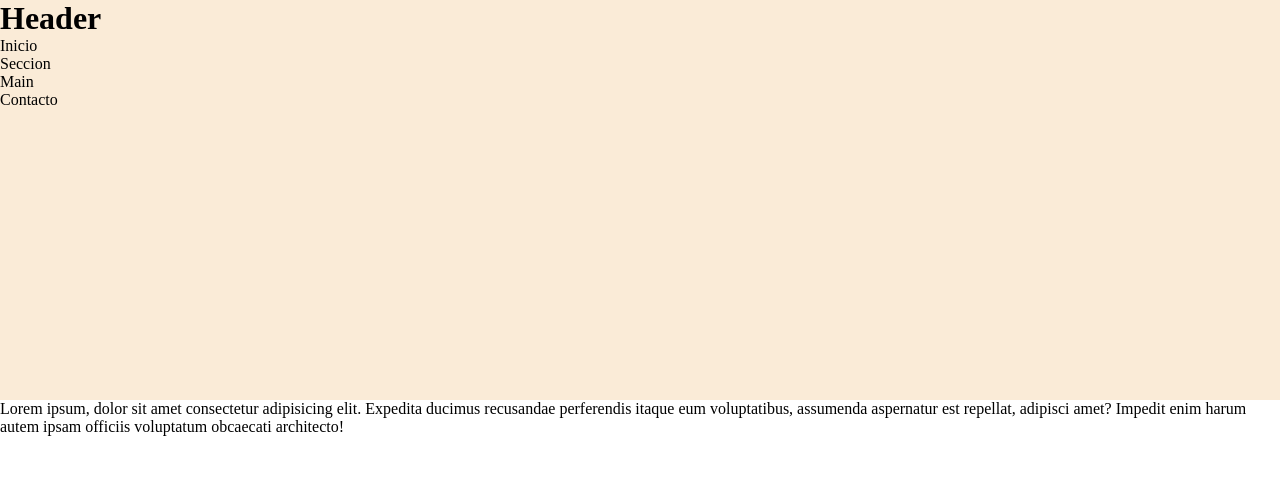
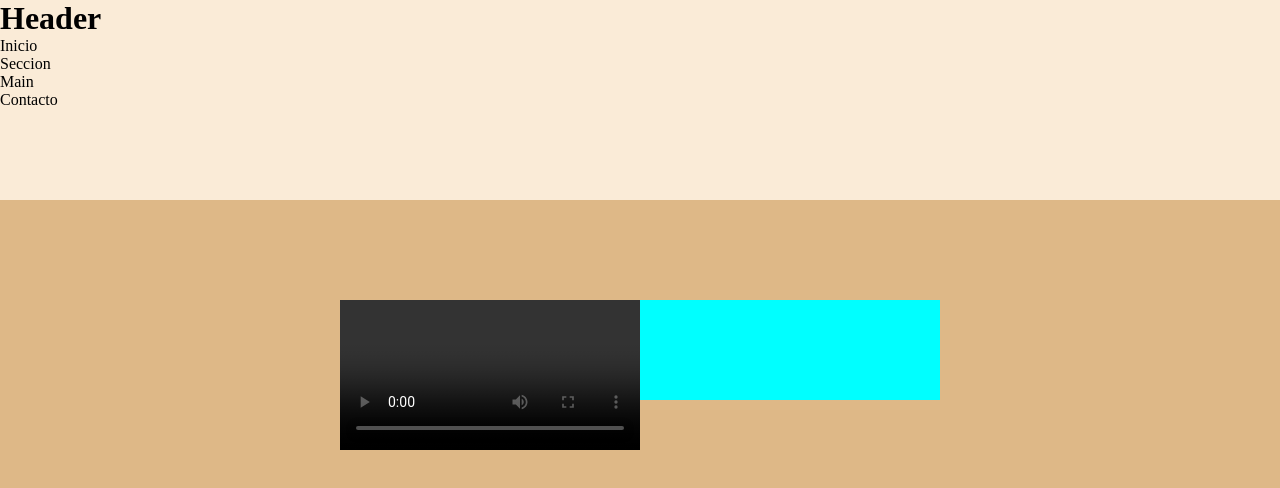
Before and after one commit to DevGragy/ModuloUnoC3, a plain HTML site: page index.html in a window 1280 px wide. Drawn offline with Linux system fonts and the light colour scheme.

Commit message:
Se cambio el bg color

```diff
--- a/css/styles.css
+++ b/css/styles.css
@@ -5,9 +5,25 @@
     padding: 0;
     box-sizing: border-box;
 }
+body {
+    background-color: burlywood;
+}
 
 .container-header {
     width: 100%;
-    height: 400px;
+    height: 200px;
     background-color: antiquewhite;
 }
+
+.container-section-promo {
+    display: flex;
+    width: 70%;
+    margin: 100px auto;
+    justify-content: center;
+}
+
+.items-article {
+    width: 300px;
+    height: 100px;
+    background-color: aqua;
+}
--- a/index.html
+++ b/index.html
@@ -20,16 +20,35 @@
             </nav>
         </header>
 
-        <section></section>
+        <main>
+            <!--
+            <section>
+                <video
+                    src="https://cdn.videvo.net/videvo_files/video/premium/video0036/small_watermarked/computer_code00_preview.mp4"
+                ></video>
+                <video controls>
+                    <source
+                        type="video/web"
+                        src="https://cdn.videvo.net/videvo_files/video/premium/video0036/small_watermarked/computer_code00_preview.mp4"
+                    />
+                    <source
+                        type="video/mp4"
+                        src="https://cdn.videvo.net/videvo_files/video/premium/video0036/small_watermarked/computer_code00_preview.mp4"
+                    />
+                </video>
 
-        <main>
-            <p>
-                Lorem ipsum, dolor sit amet consectetur adipisicing elit.
-                Expedita ducimus recusandae perferendis itaque eum voluptatibus,
-                assumenda aspernatur est repellat, adipisci amet? Impedit enim
-                harum autem ipsam officiis voluptatum obcaecati architecto!
-            </p>
+                <iframe
+                    width="420"
+                    height="315"
+                    src="https://www.youtube.com/embed/einn_UJgGGM"
+                ></iframe>
+            </section>-->
         </main>
+
+        <section class="container-section-promo">
+            <video controls></video>
+            <article class="items-article"></article>
+        </section>
 
         <footer></footer>
     </body>
```
